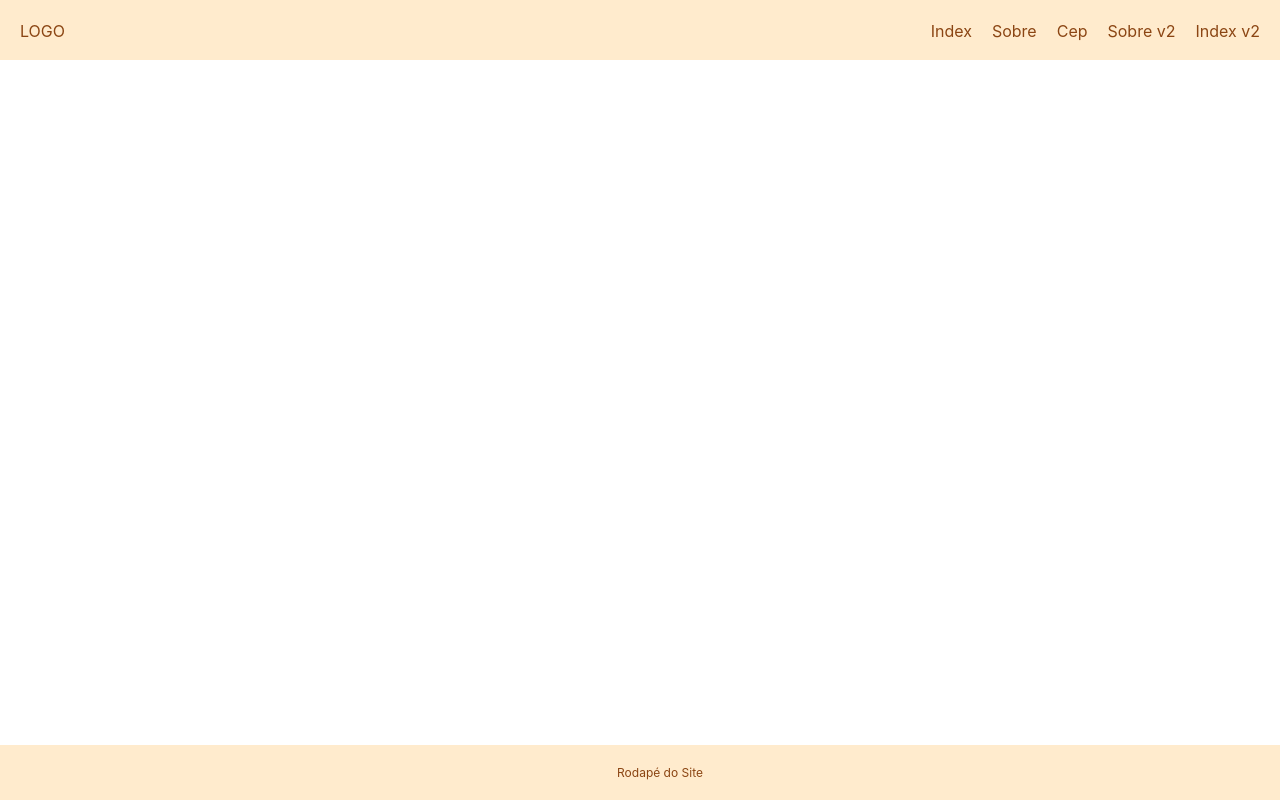
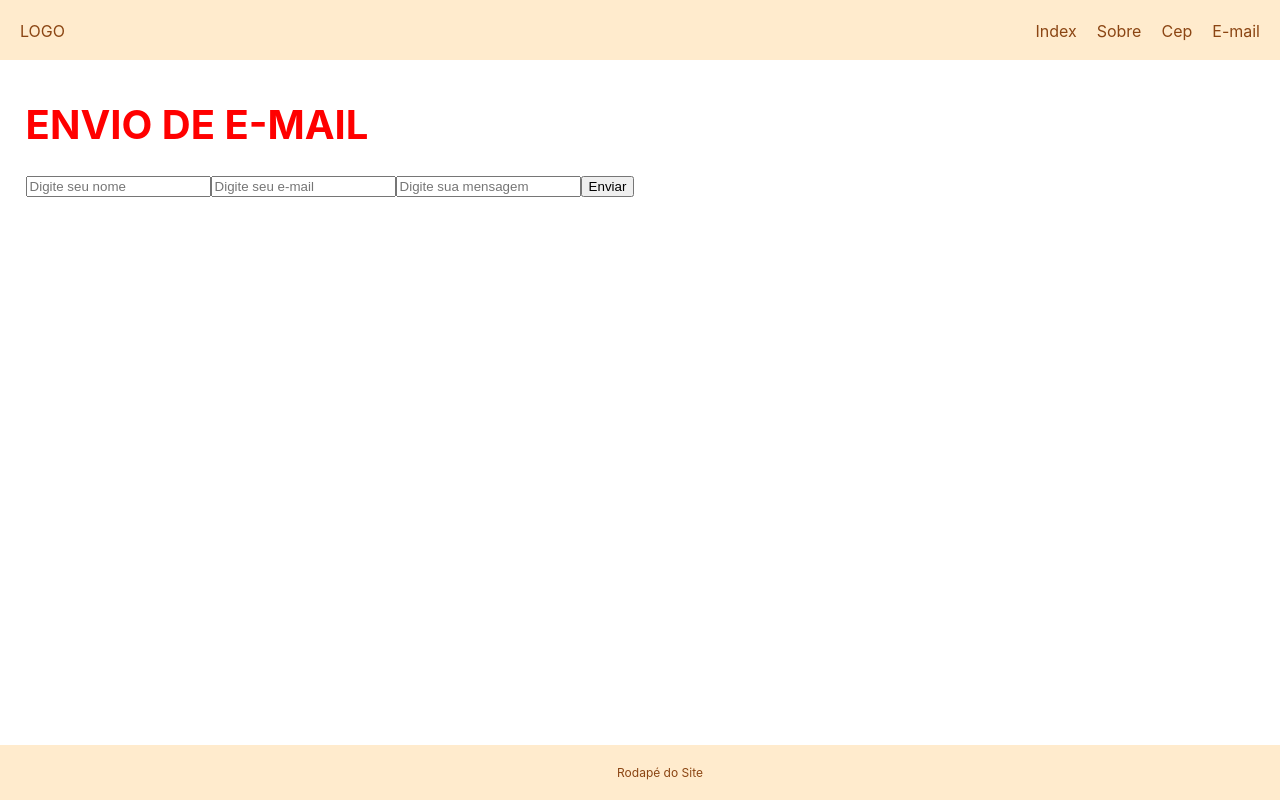
Before and after one commit to leomarq/react-foundations, a React (Create React App) app: page /email in a window 1280 px wide. Built offline with nearby package versions, Linux system fonts and the light colour scheme.

Commit message:
started email api

```diff
--- a/src/Routes.js
+++ b/src/Routes.js
@@ -3,6 +3,7 @@ import {Switch,Route} from 'react-router-dom';
 import Sobre from './paginas/sobre';
 import Cep from './paginas/cep';
 import Home from './paginas/home';
+import Email from "./paginas/email";
 
 export default function Routes() {
     return (
@@ -16,6 +17,9 @@ export default function Routes() {
             <Route exact path = '/sobre'>
                 <Sobre></Sobre>
             </Route>
+            <Route exact path = '/email'>
+                <Email></Email>
+            </Route>
         </Switch>
     )
 }
--- a/src/components/header/index.js
+++ b/src/components/header/index.js
@@ -14,11 +14,10 @@ function Header() {
 
                 <nav>
                     <ul>
-                        <li><a href='/'>Index</a></li>
-                        <li><a href='/sobre'>Sobre</a></li>
-                        <li><a href='/cep'>Cep</a></li>
-                        <li><Link to='/sobre'>Sobre v2</Link></li>
-                        <li><Link to='/'>Index v2</Link></li>
+                        <li><Link to='/'>Index</Link></li>
+                        <li><Link to='/sobre'>Sobre</Link></li>
+                        <li><Link to='/cep'>Cep</Link></li>
+                        <li><Link to='/email'>E-mail</Link></li>
                     </ul>
                 </nav>
 
--- /dev/null
+++ b/src/paginas/email/index.js
@@ -0,0 +1,35 @@
+import React from "react";
+import { ContainerPage, TitlePage } from "../../components/main";
+import { useState } from "react";
+
+export default function Email() {
+
+    const [name, setName] = useState('');
+    const [email, setEmail] = useState('');
+    const [message, setMessage] = useState('');
+
+    function sendEmail (){
+        if (name==='' || email==='' || message===''){
+            alert('Preencha os campos');
+            return;
+        }
+
+        alert('abcd');
+    }
+
+    return (
+        <>
+            <ContainerPage>
+                <TitlePage>
+                    <h1>ENVIO DE E-MAIL</h1>
+                </TitlePage>
+                <form className="form" onSubmit={sendEmail}>
+                    <input className="input" type="text" placeholder="Digite seu nome" onChange={(e) => setName(e.target.value)} value={name}/>
+                    <input className="input" type="text" placeholder="Digite seu e-mail" onChange={(e) => setEmail(e.target.value)} value={email}/>
+                    <input className="input" type="text" placeholder="Digite sua mensagem" onChange={(e) => setMessage(e.target.value)} value={message}/>
+                    <input className="button" type="submit" value="Enviar"/>
+                </form>
+            </ContainerPage>
+        </>
+    )
+}
```
